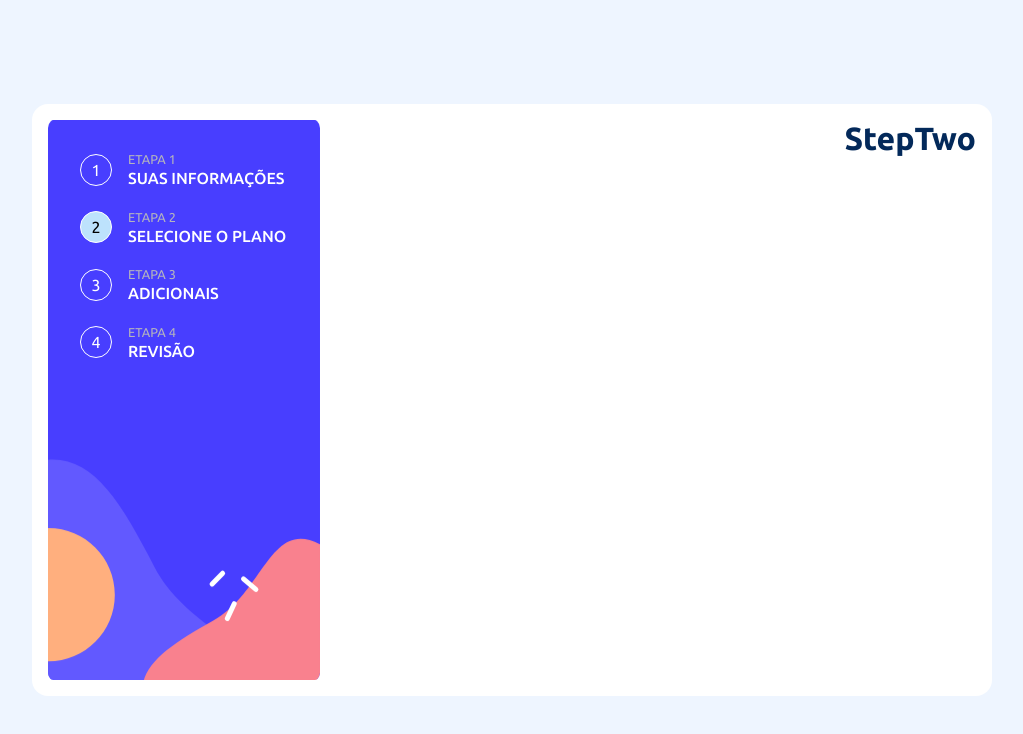
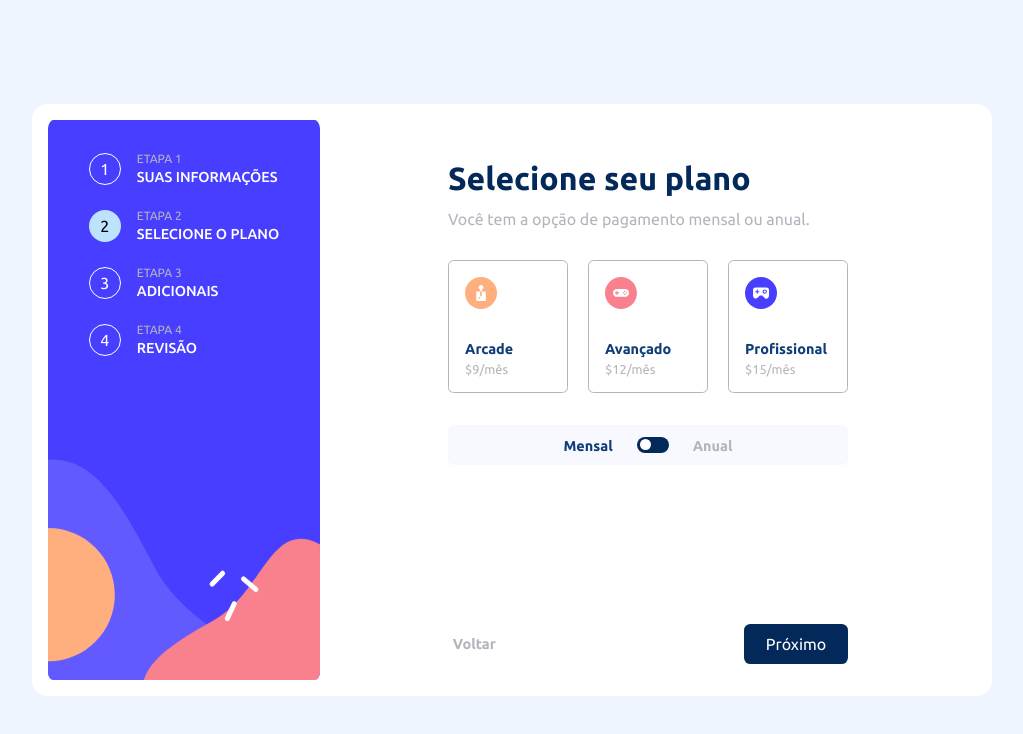
Before and after one commit to Felyppe1/multi-step-form, a React (Vite) app in the folder multi-step-form/: page /plano in a window 1280 px wide. Shown: the top 734 px of the page, without its empty margins (128-1151 px from the left). Built offline with nearby package versions, Linux system fonts and the light colour scheme; the HTML template or start-up script is replaced by a standard one.

Commit message:
feat: step two page styling

```diff
--- /dev/null
+++ b/multi-step-form/src/components/NextLink/index.tsx
@@ -0,0 +1,10 @@
+import { NavLinkStyle } from "./styles"
+
+interface NextLinkProps {
+    children: React.ReactNode
+    to: string
+}
+
+export function NextLink({ children, to }: NextLinkProps) {
+    return <NavLinkStyle to={to}>{ children }</NavLinkStyle>
+}
--- a/multi-step-form/src/components/Button/styles.ts
+++ b/multi-step-form/src/components/NextLink/styles.ts
@@ -1,6 +1,10 @@
 import { styled } from "styled-components";
+import { NavLink } from "react-router-dom";
 
-export const ButtonStyle = styled.button`
+export const NavLinkStyle = styled(NavLink)`
+    display: flex;
+    justify-content: center;
+    align-items: center;
     height: 2.5rem;
     width: 6.5rem;
     background-color: ${props => props.theme.bgButton};
@@ -9,7 +13,7 @@ export const ButtonStyle = styled.button`
     font-size: 1rem;
     cursor: pointer;
 
-    &:hover {
+    &:hover, &:focus {
         background-color: ${props => props.theme.hoverButton};
     }
 `
--- a/multi-step-form/src/components/Step/styles.ts
+++ b/multi-step-form/src/components/Step/styles.ts
@@ -13,22 +13,24 @@ export const Div = styled.div`
 export const Span = styled.span<SpanProps>`
     width: 2rem;
     height: 2rem;
-    border: 1px solid ${props => props.theme.white};
+    border: 1px solid ${props => props.active ? 'transparent' : props.theme.white};
     border-radius: 4rem;
     display: flex;
     justify-content: center;
     align-items: center;
+    flex-shrink: 0;
     color: ${props => props.active ? 'black' : props.theme.white};
-    ${props => props.active && `background-color:` + props.theme.bgActiveStep};
+    background-color: ${props => props.active && props.theme.bgActiveStep};
 `
 
 export const FirstText = styled.p`
     color: ${props => props.theme.subText};
-    font-size: .8rem;
+    font-size: .75rem;
 `
 
 export const SecondText = styled.p`
     color: ${props => props.theme.white};
     font-weight: 500;
-    margin-top: .2rem;
+    margin-top: .25rem;
+    font-size: .9rem;
 `
--- a/multi-step-form/src/layouts/DefaultLayout/index.tsx
+++ b/multi-step-form/src/layouts/DefaultLayout/index.tsx
@@ -1,5 +1,5 @@
 import { Outlet, useLocation } from 'react-router-dom'
-import { Container, Main, StepsDiv } from './styles'
+import { Container, Main, StepsDiv, StepsSubDiv } from './styles'
 import { Step } from '../../components/Step'
 // import Image from '/images/bg-sidebar-desktop.svg'
 
@@ -22,10 +22,12 @@ export function DefaultLayout() {
         <Container>
             <Main>
                 <StepsDiv>
-                    <Step step='1' text1='ETAPA 1' text2='SUAS INFORMAÇÕES' active={activeStep === 1} />
-                    <Step step='2' text1='ETAPA 2' text2='SELECIONE O PLANO' active={activeStep === 2} />
-                    <Step step='3' text1='ETAPA 3' text2='ADICIONAIS' active={activeStep === 3} />
-                    <Step step='4' text1='ETAPA 4' text2='REVISÃO' active={activeStep === 4} />
+                    <StepsSubDiv>
+                        <Step step='1' text1='ETAPA 1' text2='SUAS INFORMAÇÕES' active={activeStep === 1} />
+                        <Step step='2' text1='ETAPA 2' text2='SELECIONE O PLANO' active={activeStep === 2} />
+                        <Step step='3' text1='ETAPA 3' text2='ADICIONAIS' active={activeStep === 3} />
+                        <Step step='4' text1='ETAPA 4' text2='REVISÃO' active={activeStep === 4} />
+                    </StepsSubDiv>
                 </StepsDiv>
                 <Outlet />
             </Main>
--- a/multi-step-form/src/layouts/DefaultLayout/styles.ts
+++ b/multi-step-form/src/layouts/DefaultLayout/styles.ts
@@ -30,7 +30,13 @@ export const StepsDiv = styled.div`
     border-radius: 5px;
     display: flex;
     flex-direction: column;
+    align-items: center;
     gap: 1.4rem;
-    padding: 2rem;
+    padding: 2rem 1rem;
+`
 
+export const StepsSubDiv = styled.div`
+    display: flex;
+    flex-direction: column;
+    gap: 1.5rem;
 `
--- a/multi-step-form/src/pages/StepOne/index.tsx
+++ b/multi-step-form/src/pages/StepOne/index.tsx
@@ -1,6 +1,6 @@
 import { NavLink } from "react-router-dom"
 import { Container, SubContainer, FieldDiv, Input, Label, SubText, Form, BottomDiv } from "./styles"
-import { Button } from "../../components/Button"
+import { NextLink } from "../../components/NextLink"
 
 export function StepOne() {
     return (
@@ -33,7 +33,7 @@ export function StepOne() {
                 </div>
                 <BottomDiv>
                     <NavLink to='/'></NavLink>
-                    <NavLink to='/plano'><Button>Próximo</Button></NavLink>
+                    <NextLink to='/plano'>Próximo</NextLink>
                 </BottomDiv>
             </SubContainer>
         </Container>
--- a/multi-step-form/src/pages/StepOne/styles.ts
+++ b/multi-step-form/src/pages/StepOne/styles.ts
@@ -13,15 +13,6 @@ export const SubContainer = styled.div`
     padding: 2.5rem 0 1rem 0;
 `
 
-export const BottomDiv = styled.div`
-    display: flex;
-    justify-content: space-between;
-`
-
-export const Title = styled.h1`
-
-`
-
 export const SubText = styled.p`
     color: ${props => props.theme.subText};
     margin-top: .8rem;
@@ -33,11 +24,12 @@ export const Form = styled.form`
 
 export const Label = styled.label`
     font-size: .9rem;
+    color: ${props => props.theme.bgButton};
 `
 
 export const Input = styled.input`
     padding: 0.7rem 0.6rem;
-    font-weight: bold;
+    font-weight: 500;
     border-radius: 0.35rem;
     border: 1px solid ${props => props.theme.subText};
     margin-top: 0.4rem;
@@ -55,3 +47,8 @@ export const Input = styled.input`
 export const FieldDiv = styled.div`
     margin-top: 1rem
 `
+
+export const BottomDiv = styled.div`
+    display: flex;
+    justify-content: space-between;
+`
--- a/multi-step-form/src/pages/StepTwo/index.tsx
+++ b/multi-step-form/src/pages/StepTwo/index.tsx
@@ -1,3 +1,107 @@
+import { NextLink } from "../../components/NextLink"
+import { Container, SubContainer, SubText, Form, Input, Label, Icon, BottomDiv, PlanName, PlanValue, GoBackLink, FormFirstSection, FormSecondSection, PaymentInput, PaymentLabel, GearButton, MonthsFree } from "./styles"
+import Arcade  from '/images/icon-arcade.svg'
+import Advanced  from '/images/icon-advanced.svg'
+import Pro  from '/images/icon-pro.svg'
+import { useState } from "react"
+
 export function StepTwo() {
-    return <h1>StepTwo</h1>
+    const [yearlyChecked, setYearlyChecked] = useState(false)
+    let arcadePrice
+    let advancedPrice
+    let proPrice
+
+    if (yearlyChecked) {
+        arcadePrice = '$90/mês'
+        advancedPrice = '$120/mês'
+        proPrice = '$150/mês'
+    } else {
+        arcadePrice = '$9/mês'
+        advancedPrice = '$12/mês'
+        proPrice = '$15/mês'
+    }
+
+    function handleSetYearlyChecked() {
+        if (yearlyChecked) {
+            setYearlyChecked(false)
+        } else {
+            setYearlyChecked(true)
+        }
+    }
+
+    return (
+        <Container>
+            <SubContainer>
+                <div>
+                    <h1>Selecione seu plano</h1>
+                    <SubText>Você tem a opção de pagamento mensal ou anual.</SubText>
+
+                    <Form action="">
+                        <FormFirstSection>
+                            <div>
+                                <Input type="radio" name="plans" id="arcade" />
+                                <Label htmlFor="arcade">
+                                    <Icon src={Arcade} alt="" />
+                                    <div>
+                                        <PlanName>Arcade</PlanName>
+                                        <PlanValue>{arcadePrice}</PlanValue>
+                                        {yearlyChecked && <MonthsFree>2 meses grátis</MonthsFree>}
+                                    </div>
+                                </Label>
+                            </div>
+                            <div>
+                                <Input type="radio" name="plans" id="advanced" />
+                                <Label htmlFor="advanced">
+                                    <Icon src={Advanced} alt="" />
+                                    <div>
+                                        <PlanName>Avançado</PlanName>
+                                        <PlanValue>{advancedPrice}</PlanValue>
+                                        {yearlyChecked && <MonthsFree>2 meses grátis</MonthsFree>}
+                                    </div>
+                                </Label>
+                            </div>
+                            <div>
+                                <Input type="radio" name="plans" id="pro" />
+                                <Label htmlFor="pro">
+                                    <Icon src={Pro} alt="" />
+                                    <div>
+                                        <PlanName>Profissional</PlanName>
+                                        <PlanValue>{proPrice}</PlanValue>
+                                        {yearlyChecked && <MonthsFree>2 meses grátis</MonthsFree>}
+                                    </div>
+                                </Label>
+                            </div>
+                        </FormFirstSection>
+                        <FormSecondSection>
+                            <div>
+                                <PaymentInput
+                                    type="radio"
+                                    name="payment"
+                                    id="monthly"
+                                    checked={!yearlyChecked}
+                                    onChange={handleSetYearlyChecked}
+                                />
+                                <PaymentLabel htmlFor="monthly">Mensal</PaymentLabel>
+                            </div>
+                            <GearButton type='button' checked={yearlyChecked} onClick={handleSetYearlyChecked}></GearButton>
+                            <div>
+                                <PaymentInput
+                                    type="radio"
+                                    name="payment"
+                                    id="yearly"
+                                    checked={yearlyChecked}
+                                    onChange={handleSetYearlyChecked}
+                                />
+                                <PaymentLabel htmlFor="yearly">Anual</PaymentLabel>
+                            </div>
+                        </FormSecondSection>
+                    </Form>
+                </div>
+                <BottomDiv>
+                    <GoBackLink to='/'>Voltar</GoBackLink>
+                    <NextLink to='/extras'>Próximo</NextLink>
+                </BottomDiv>
+            </SubContainer>
+        </Container>
+    )
 }
--- /dev/null
+++ b/multi-step-form/src/pages/StepTwo/styles.ts
@@ -0,0 +1,150 @@
+import { styled } from "styled-components";
+import { NavLink } from "react-router-dom";
+
+interface GearButtonProps {
+    checked: boolean
+}
+
+export const Container = styled.div`
+    width: 100%;
+    display: flex;
+    justify-content: center;
+`
+
+export const SubContainer = styled.div`
+    display: flex;
+    flex-direction: column;
+    justify-content: space-between;
+    padding: 2.5rem 0 1rem 0;
+    max-width: 25rem;
+    width: 100%;
+`
+
+export const Title = styled.h1`
+
+`
+
+export const SubText = styled.p`
+    color: ${props => props.theme.subText};
+    margin-top: .8rem;
+`
+
+export const Form = styled.form`
+    margin-top: 2rem;
+    display: flex;
+    flex-direction: column;
+    gap: 2rem;
+`
+
+export const FormFirstSection = styled.div`
+    display: flex;
+    justify-content: space-between;
+`
+
+export const Input = styled.input`
+    display: none;
+    &:checked ~ label {
+        background-color: ${props => props.theme.bgActiveChoices};
+        box-shadow: 0 0 0 .6px ${props => props.theme.bgButton};
+    }
+`
+
+export const Label = styled.label`
+    display: flex;
+    flex-direction: column;
+    justify-content: space-between;
+    gap: 2rem;
+    border-radius: 0.35rem;
+    border: 1px solid ${props => props.theme.subText};
+    width: 7.5rem;
+    padding: 1rem;
+    cursor: pointer;
+`
+
+export const Icon = styled.img`
+    height: 2rem;
+    align-self: flex-start;
+`
+
+export const PlanName = styled.p`
+    font-weight: 600;
+    font-size: .9rem;
+`
+
+export const PlanValue = styled.p`
+    font-size: .8rem;
+    color: ${props => props.theme.subText};
+    margin-top: .3rem;
+`
+
+export const MonthsFree = styled.p`
+    color: ${props => props.theme.text};
+    font-size: .75rem;
+    margin-top: .3rem;
+`
+
+export const FormSecondSection = styled.div`
+    display: flex;
+    justify-content: center;
+    align-items: center;
+    gap: 1.5rem;
+    background-color: ${props => props.theme.bgActiveChoices};
+    border-radius: 0.35rem;
+    height: 2.5rem;
+`
+
+export const PaymentInput = styled.input`
+    display: none;
+
+    &:checked ~ label {
+        color: ${props => props.theme.text};
+    }
+`
+
+export const PaymentLabel = styled.label`
+    color: ${props => props.theme.subText};
+    font-weight: 600;
+    font-size: .9rem;
+    cursor: pointer;
+`
+
+export const GearButton = styled.button<GearButtonProps>`
+    background-color: ${props => props.theme.bgButton};
+    border-radius: 1rem;
+    width: 2rem;
+    height: 1rem;
+    padding: 0 .2rem;
+    cursor: pointer;
+    display: flex;
+    justify-content: ${props => props.checked ? 'flex-end' : 'flex-start'};
+    align-items: center;
+    position: relative;
+
+    &::before {
+        content: '';
+        background-color: ${props => props.theme.white};
+        display: block;
+        height: .7rem;
+        width: .7rem;
+        border-radius: 50%;
+    }
+`
+
+export const BottomDiv = styled.div`
+    display: flex;
+    justify-content: space-between;
+    align-items: center;
+`
+
+export const GoBackLink = styled(NavLink)`
+    color: ${props => props.theme.subText};
+    cursor: pointer;
+    font-size: .9rem;
+    font-weight: 600;
+    padding: 0.3rem;
+    border-radius: 0.2rem;
+
+    &:hover, &:focus {
+        color: ${props => props.theme.bgButton};
+    }
+`
--- a/multi-step-form/src/styles/global.ts
+++ b/multi-step-form/src/styles/global.ts
@@ -6,8 +6,21 @@ export const GlobalStyles = createGlobalStyle`
         margin: 0;
         box-sizing: border-box;
         font-family: 'Ubuntu', sans-serif;
-        color: ${props => props.theme.bgButton};
+        color: ${props => props.theme.text};
         outline: none;
         border: none;
+        text-decoration: none;
+    }
+
+    body, button, input, textarea {
+        font-size: 1rem; //Coloco nesses porque se colocar no *, vai afetar os titles também
+    }
+
+    button {
+        background-color: transparent;
+    }
+
+    h1 {
+        color: ${props => props.theme.bgButton};
     }
 `
--- a/multi-step-form/src/styles/themes/DefaultTheme.ts
+++ b/multi-step-form/src/styles/themes/DefaultTheme.ts
@@ -7,6 +7,7 @@ export const DefaultTheme = {
     hoverButton: '#1855A4',
     addsOnPriceText: '#7971C3',
     totalPriceText: '#4E41DB',
+    text: '#103d77',
     subText: '#B4B4BD',
     errorText: '#D5374F',
     white: 'white',
```
Also changed, not shown: multi-step-form/src/components/Button/index.tsx (deleted, +0 -10 lines).
